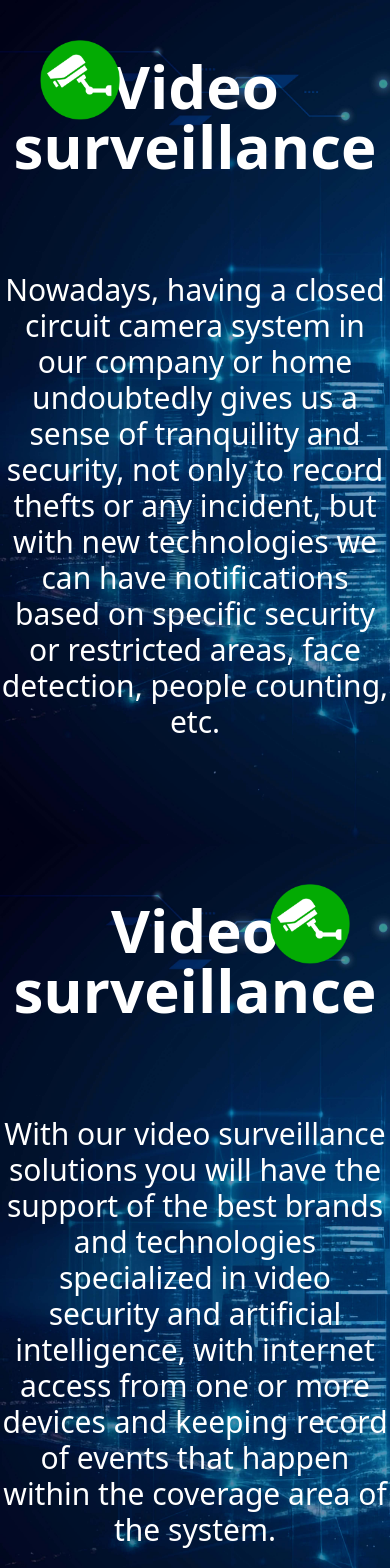
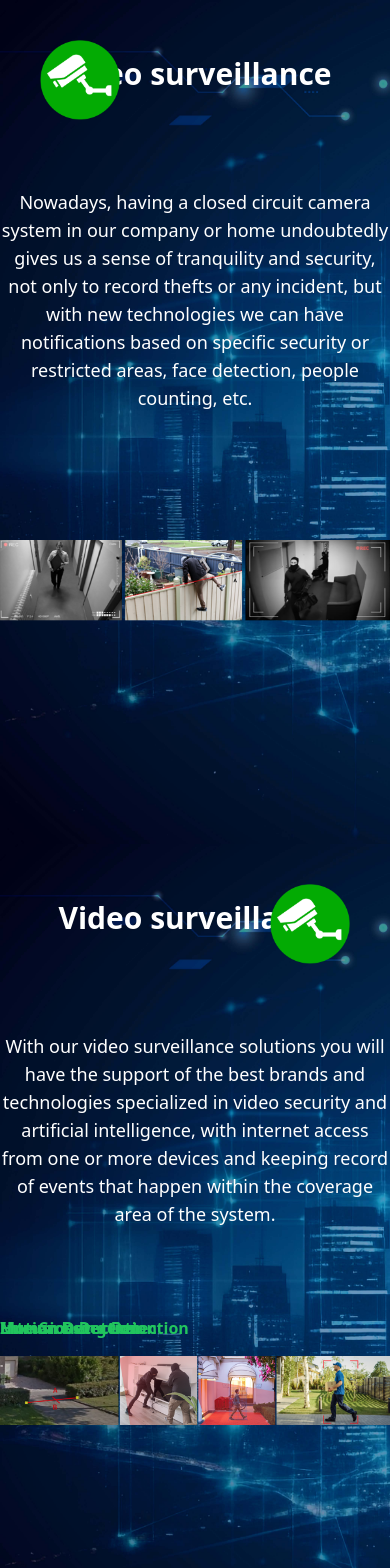
Before and after one commit to TheUtopian12/atc, a Next.js app: page /MainHero/VideoSurveillance in a window 390 px wide. Shown: the top 1568 px of the page. Built offline with nearby package versions, Linux system fonts and the light colour scheme.

Commit message:
Se agrego responsivo

```diff
--- a/pages/MainHero/AfterSales/index.jsx
+++ b/pages/MainHero/AfterSales/index.jsx
@@ -7,18 +7,18 @@ import Post_3 from "@/public/assets/img/AfterSales/aftersales_3_Implant.jpg";
 const AfterSales = () => {
   return (
     <>
-      <section className="bg-[url('/assets/img/Backgrounds/postventa.jpg')] bg-cover h-[100vh]  relative">
+      <section className="bg-[url('/assets/img/Backgrounds/postventa.jpg')] bg-cover pb-10  relative">
         <section className="absolute top-0 left-10">
           <ServiceBadge id="7" image="iconoa fter sales" />
         </section>
 
-        <div className=" text-white text-3xl text-center pt-14">
-          <span className="pb-12 font-bold text-6xl">
+        <div className=" text-white text-lg sm:text-xl md:text-2xl lg:text-3xl xl:text-4xl text-center pt-36 lg:pt-14">
+          <span className="pb-12 font-bold text-3xl lg:text-6xl">
             After-Sales Services (by policy or event)
           </span>
         </div>
 
-        <section className="flex justify-center items-center pt-32  gap-10 ">
+        <section className="grid lg:flex justify-center items-center pt-32  gap-10 ">
           <article>
             <Image
               src={Post_1}
--- a/pages/MainHero/Consulting/index.jsx
+++ b/pages/MainHero/Consulting/index.jsx
@@ -9,15 +9,17 @@ const Consulting = () => {
           <ServiceBadge id="3" image="asesoramiento" />
         </section>
 
-        <div className=" text-white text-4xl text-center pt-14 ">
+        <div className=" text-white text-lg sm:text-xl md:text-2xl lg:text-3xl xl:text-4xl text-center pt-32 lg:pt-14 ">
           <div className="pl-0">
-            <h1 className="mb-0 font-bold text-6xl">Network consulting</h1>
-            <h1 className="mb-0 font-normal text-3xl">
+            <h1 className="mb-0 font-bold text-3xl lg:text-6xl">
+              Network consulting
+            </h1>
+            <h1 className="mb-0 font-normal text-xl lg:text-3xl">
               (evaluation and design of internal network <br /> solutions for
               companies)
             </h1>
           </div>
-          <article className="absolute top-[25%] left-[5%] w-[1000px] ">
+          <article className="absolute top-[25%] left-[5%] xl:w-[1000px] ">
             <p className="container mx-auto my-20">
               Generally, the growth of companies tends to be somewhat
               uncontrolled and falls short of meeting its own to meet the needs
--- a/pages/MainHero/Cybersecurity/index.jsx
+++ b/pages/MainHero/Cybersecurity/index.jsx
@@ -15,8 +15,10 @@ const Cybersecurity = () => {
           <ServiceBadge id="5" image="Ciberseguridad_1" />
         </section>
 
-        <div className="absolute left-[10%] top-[5%] text-white text-4xl text-center pt-14 w-[900px]">
-          <h1 className="pb-12 font-bold text-6xl">Cybersecurity</h1>
+        <div className="absolute lg:left-[10%] top-[5%] text-white text-lg sm:text-xl md:text-2xl lg:text-3xl xl:text-4xl text-center pt-14 lg:w-[900px]">
+          <h1 className="pb-12 font-bold text-3xl lg:text-6xl">
+            Cybersecurity
+          </h1>
           <p className="pt-12 container mx-auto">
             Nowadays, all companies take care of their goods and assets with
             locks, perimeter fences, cctv cameras, etc, but not all of them take
@@ -37,7 +39,7 @@ const Cybersecurity = () => {
         </div>
       </section>
 
-      <section className="bg-[url('/assets/img/Backgrounds/ciberseguridad_2.jpg')] bg-cover h-[100vh]  relative">
+      <section className="bg-[url('/assets/img/Backgrounds/ciberseguridad_2.jpg')] bg-cover h-[150vh]  relative">
         <section className="absolute top-0 right-10">
           <ServiceBadge id="5" image="Ciberseguridad_1" />
         </section>
@@ -45,35 +47,35 @@ const Cybersecurity = () => {
           <h1 className="pb-12 font-bold text-6xl">Cybersecurity</h1>
         </div>
 
-        <article className="flex justify-evenly mt-20">
-          <p className="text-3xl text-white w-[500px] text-center">
+        <article className="lg:flex justify-evenly mt-20">
+          <p className="text-lg sm:text-xl md:text-2xl lg:text-3xl xl:text-4xl text-white lg:w-[500px] text-center">
             Don{"'"}t be part of the attack statistics,{" "}
             <span className="font-bold">with our leading brands</span>
             in cybersecurity we can support you.
           </p>
 
-          <p className="text-3xl text-white w-[600px] rounded-[40px] p-5 mt-10 border-[5px] text-center">
+          <p className="text-lg sm:text-xl md:text-2xl lg:text-3xl xl:text-4xl text-white lg:w-[600px] rounded-[40px] p-5 mt-10 border-[5px] text-center">
             How many organizations <br /> reported attacks data ransomware
             <br />
             attacks in the last year?
           </p>
         </article>
         <article>
-          <div className="grid relative ml-10">
+          <div className="grid place-items-center mt-24 relative ml-10">
             <Image
               src={Cybersecurity_2}
-              className="w-[400px] absolute left-10"
+              className="w-[200px] lg:w-[400px] absolute lg:left-10"
               alt="Imagen ciberseguridad"
             />
             <Image
               src={Cybersecurity_1}
-              className="w-[400px] absolute left-52 top-40"
+              className="w-[200px] lg:w-[400px] absolute lg:left-52 top-40"
               alt="Imagen ciberseguridad"
             />
 
             <Image
               src={Cybersecurity_3}
-              className="w-[400px] absolute left-32 top-80"
+              className="w-[200px] lg:w-[400px] absolute lg:left-32 top-80"
               alt="Imagen ciberseguridad"
             />
           </div>
@@ -82,7 +84,7 @@ const Cybersecurity = () => {
           <Image
             src={Diagrama}
             alt="diagrama"
-            className="absolute right-0 mt-10 w-[900px]"
+            className="absolute right-0 mt-64 lg:w-[900px]"
           />
         </article>
       </section>
--- a/pages/MainHero/Interconection/index.jsx
+++ b/pages/MainHero/Interconection/index.jsx
@@ -6,13 +6,15 @@ import SateliteView2 from "@/public/assets/img/Interconection/interconection_2.j
 const Interconection = () => {
   return (
     <>
-      <section className="bg-[url('/assets/img/Backgrounds/videovigilancia_low.jpg')] bg-cover h-[100vh]  relative">
+      <section className="bg-[url('/assets/img/Backgrounds/videovigilancia_low.jpg')] bg-cover pb-10  relative">
         <section className="absolute top-0 left-10">
           <ServiceBadge id="6" image="Interconexion de oficinas" />
         </section>
 
-        <div className=" text-white text-3xl text-center pt-14">
-          <h1 className="pb-12 font-bold text-6xl">Office interconnection</h1>
+        <div className=" text-white text-lg sm:text-xl md:text-2xl lg:text-3xl xl:text-4xl text-center pt-14">
+          <h1 className="pb-12 font-bold text-3xl lg:text-6xl">
+            Office interconnection
+          </h1>
           <p className="pt-12 container mx-auto">
             We support the communication of offices in the same campus,
             industrial park or remote locations, relying on our extensive
@@ -22,16 +24,16 @@ const Interconection = () => {
           </p>
         </div>
 
-        <section className="flex justify-center items-center pt-32  gap-10 ">
+        <section className="grid place-items-center lg:flex justify-center items-center pt-32  gap-10 ">
           <Image
             src={SateliteView}
             alt="interconection"
-            className="w-[800px]"
+            className="w-[300px] lg:w-[500px] xl:w-[600px]"
           />
           <Image
             src={SateliteView2}
             alt="interconection"
-            className="w-[800px]"
+            className="w-[300px] lg:w-[500px] xl:w-[600px]"
           />
         </section>
       </section>
--- a/pages/MainHero/VideoSurveillance/index.jsx
+++ b/pages/MainHero/VideoSurveillance/index.jsx
@@ -11,8 +11,10 @@ const VideoSurveillance = () => {
           <ServiceBadge id="4" image="Video vigilancia" />
         </section>
 
-        <div className=" text-white text-3xl text-center pt-14">
-          <h1 className="pb-12 font-bold text-6xl">Video surveillance</h1>
+        <div className=" text-white text-lg sm:text-xl md:text-2xl lg:text-3xl xl:text-4xl text-center pt-14">
+          <h1 className="pb-12 font-bold text-3xl lg:text-6xl">
+            Video surveillance
+          </h1>
           <p className="pt-12 container mx-auto">
             Nowadays, having a closed circuit camera system in our company or
             home undoubtedly gives us a sense of tranquility and security, not
@@ -32,8 +34,10 @@ const VideoSurveillance = () => {
           <ServiceBadge id="4" image="Video vigilancia" />
         </section>
 
-        <div className=" text-white text-3xl text-center pt-14">
-          <h1 className="pb-12 font-bold text-6xl">Video surveillance</h1>
+        <div className=" text-white text-lg sm:text-xl md:text-2xl lg:text-3xl xl:text-4xl text-center pt-14">
+          <h1 className="pb-12 font-bold text-3xl lg:lg:text-6xl">
+            Video surveillance
+          </h1>
           <p className="pt-12 container mx-auto">
             With our video surveillance solutions you will have the support of
             the best brands and technologies specialized in video security and
@@ -45,16 +49,16 @@ const VideoSurveillance = () => {
 
         <section className=" pt-32 gap-2 ">
           <div className="relative">
-            <span className="text-green-500 font-bold absolute left-[10%] text-lg -top-10">
+            <span className="text-green-500 font-bold absolute left-[0] lg:text-lg -top-10">
               Line Crossing Detection
             </span>
-            <span className="text-green-500 font-bold absolute left-[38%] text-lg -top-10">
+            <span className="text-green-500 font-bold absolute  left-[0] lg:text-lg -top-10">
               Intrusion Detection
             </span>
-            <span className="text-green-500 font-bold absolute right-[35%] text-lg -top-10">
+            <span className="text-green-500 font-bold absolute  left-[0] lg:text-lg -top-10">
               Motion Detection
             </span>
-            <span className="text-green-500 font-bold absolute right-[10%] text-lg -top-10">
+            <span className="text-green-500 font-bold absolute  left-[0] lg:text-lg -top-10">
               Human Detection
             </span>
           </div>
--- a/pages/index.js
+++ b/pages/index.js
@@ -1,5 +1,5 @@
 
-import Services from '@/pages/MainHero/ServicesMain'
+import Services from '@/pages/MainHero/ServicesMain/'
 import Layout from '@/layout/Layout'
 import Head from 'next/head'
 import { Parallax, Background } from 'react-parallax'
```
